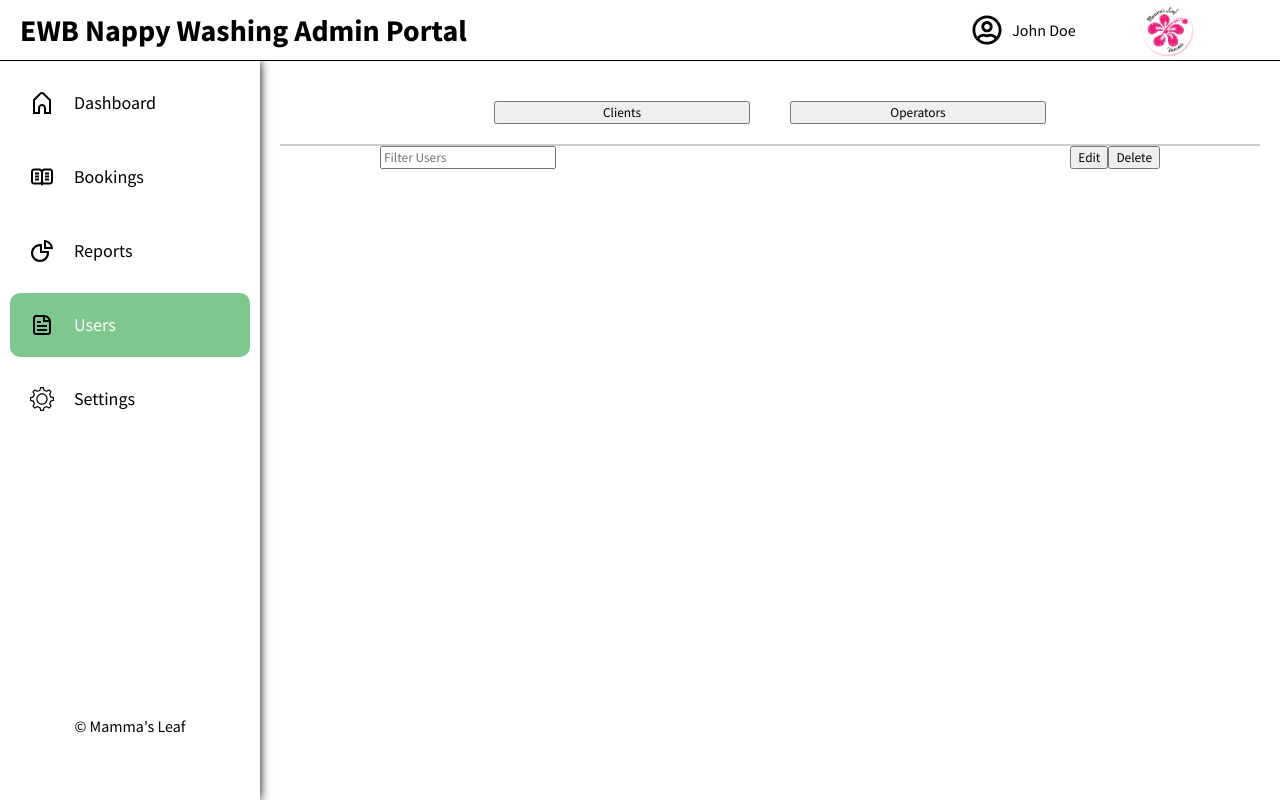
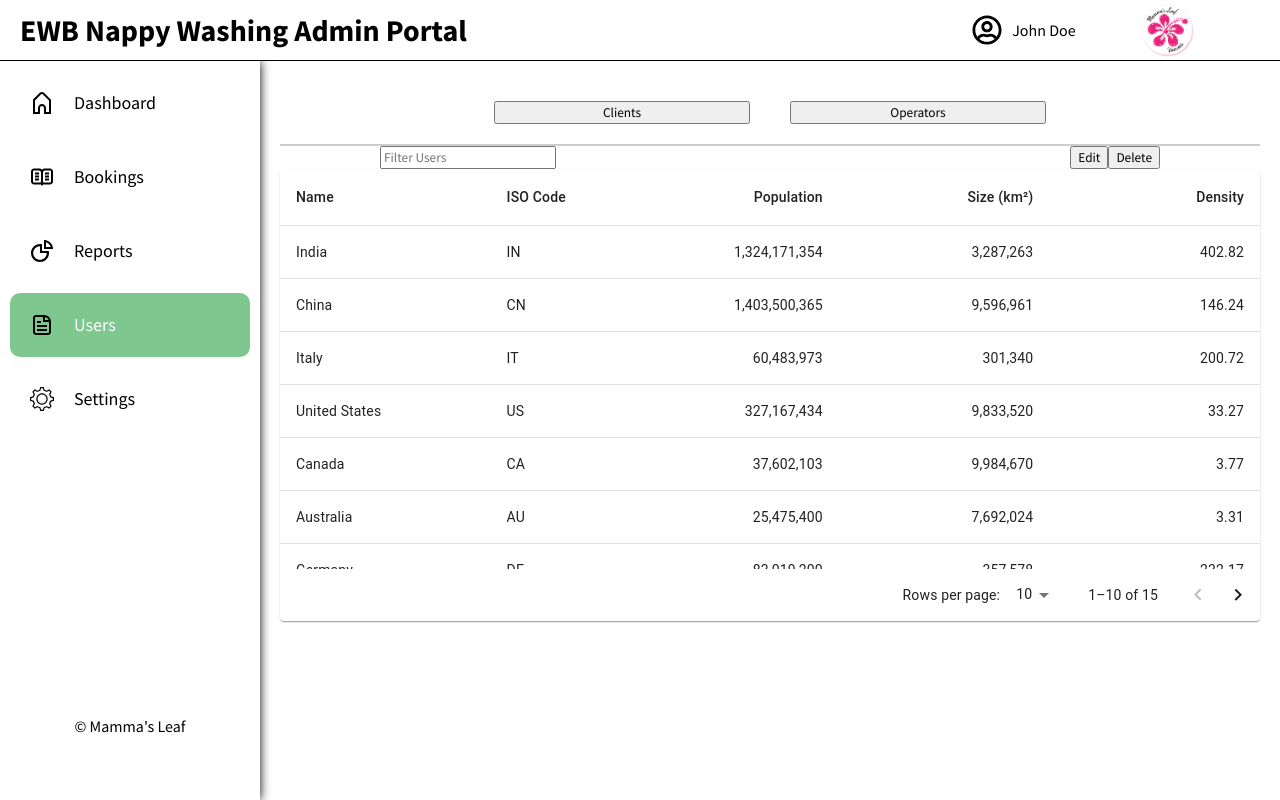
Before and after one commit to ProgrammerJo3y/ewb_react_frontend_webapp, a React (Create React App) app: page /users in a window 1280 px wide. Both pictures are taken after typing "Sample", "Sample123" into the empty fields and a click on the button "Submit". Built offline with nearby package versions, Linux system fonts and the light colour scheme.

Commit message:
Added placeholder material ui table for users

```diff
--- /dev/null
+++ b/src/components/table/Table.jsx
@@ -0,0 +1,128 @@
+import * as React from 'react';
+import Paper from '@mui/material/Paper';
+import Table from '@mui/material/Table';
+import TableBody from '@mui/material/TableBody';
+import TableCell from '@mui/material/TableCell';
+import TableContainer from '@mui/material/TableContainer';
+import TableHead from '@mui/material/TableHead';
+import TablePagination from '@mui/material/TablePagination';
+import TableRow from '@mui/material/TableRow';
+
+const columns = [
+  { id: 'name', label: 'Name', minWidth: 170 },
+  { id: 'code', label: 'ISO\u00a0Code', minWidth: 100 },
+  {
+    id: 'population',
+    label: 'Population',
+    minWidth: 170,
+    align: 'right',
+    format: (value) => value.toLocaleString('en-US'),
+  },
+  {
+    id: 'size',
+    label: 'Size\u00a0(km\u00b2)',
+    minWidth: 170,
+    align: 'right',
+    format: (value) => value.toLocaleString('en-US'),
+  },
+  {
+    id: 'density',
+    label: 'Density',
+    minWidth: 170,
+    align: 'right',
+    format: (value) => value.toFixed(2),
+  },
+];
+
+function createData(name, code, population, size) {
+  const density = population / size;
+  return { name, code, population, size, density };
+}
+
+const rows = [
+  createData('India', 'IN', 1324171354, 3287263),
+  createData('China', 'CN', 1403500365, 9596961),
+  createData('Italy', 'IT', 60483973, 301340),
+  createData('United States', 'US', 327167434, 9833520),
+  createData('Canada', 'CA', 37602103, 9984670),
+  createData('Australia', 'AU', 25475400, 7692024),
+  createData('Germany', 'DE', 83019200, 357578),
+  createData('Ireland', 'IE', 4857000, 70273),
+  createData('Mexico', 'MX', 126577691, 1972550),
+  createData('Japan', 'JP', 126317000, 377973),
+  createData('France', 'FR', 67022000, 640679),
+  createData('United Kingdom', 'GB', 67545757, 242495),
+  createData('Russia', 'RU', 146793744, 17098246),
+  createData('Nigeria', 'NG', 200962417, 923768),
+  createData('Brazil', 'BR', 210147125, 8515767),
+];
+
+export default function StickyHeadTable() {
+  const [page, setPage] = React.useState(0);
+  const [rowsPerPage, setRowsPerPage] = React.useState(10);
+
+  const handleChangePage = (event, newPage) => {
+    setPage(newPage);
+  };
+
+  const handleChangeRowsPerPage = (event) => {
+    setRowsPerPage(+event.target.value);
+    setPage(0);
+  };
+
+  return (
+    // Placeholder containing div. Don't think it actually works
+    // Want to set a responsive height for the tableContainer component if possible
+
+    <div className='tableContainer'>
+        <Paper sx={{ width: '100%', overflow: 'hidden' }}>
+        <TableContainer sx={{minHeight: 400, maxHeight: 400}}>
+            <Table stickyHeader aria-label="sticky table">
+            <TableHead>
+                <TableRow>
+                {columns.map((column) => (
+                    <TableCell
+                    key={column.id}
+                    align={column.align}
+                    style={{ minWidth: column.minWidth }}
+                    >
+                    {column.label}
+                    </TableCell>
+                ))}
+                </TableRow>
+            </TableHead>
+            <TableBody>
+                {rows
+                .slice(page * rowsPerPage, page * rowsPerPage + rowsPerPage)
+                .map((row) => {
+                    return (
+                    <TableRow hover role="checkbox" tabIndex={-1} key={row.code}>
+                        {columns.map((column) => {
+                        const value = row[column.id];
+                        return (
+                            <TableCell key={column.id} align={column.align}>
+                            {column.format && typeof value === 'number'
+                                ? column.format(value)
+                                : value}
+                            </TableCell>
+                        );
+                        })}
+                    </TableRow>
+                    );
+                })}
+            </TableBody>
+            </Table>
+        </TableContainer>
+        <TablePagination
+            rowsPerPageOptions={[10, 25, 100]}
+            component="div"
+            count={rows.length}
+            rowsPerPage={rowsPerPage}
+            page={page}
+            onPageChange={handleChangePage}
+            onRowsPerPageChange={handleChangeRowsPerPage}
+        />
+        </Paper>
+    </div>
+  );
+}
--- /dev/null
+++ b/src/components/table/table.css
@@ -0,0 +1,4 @@
+.tableContainer{
+    display: flex;
+    height:auto;
+}
--- a/src/pages/users/Users.jsx
+++ b/src/pages/users/Users.jsx
@@ -1,6 +1,7 @@
 import { React } from 'react'
 
 import './users.css'
+import CustomPaginationActionsTable from '../../components/table/Table'
 
 export default function Users() {
   return (
@@ -18,7 +19,7 @@ export default function Users() {
         </div>
       </div>
       <div className='usersTableContainer'>
-
+        <CustomPaginationActionsTable></CustomPaginationActionsTable>
       </div>
     </div>
   )
```
